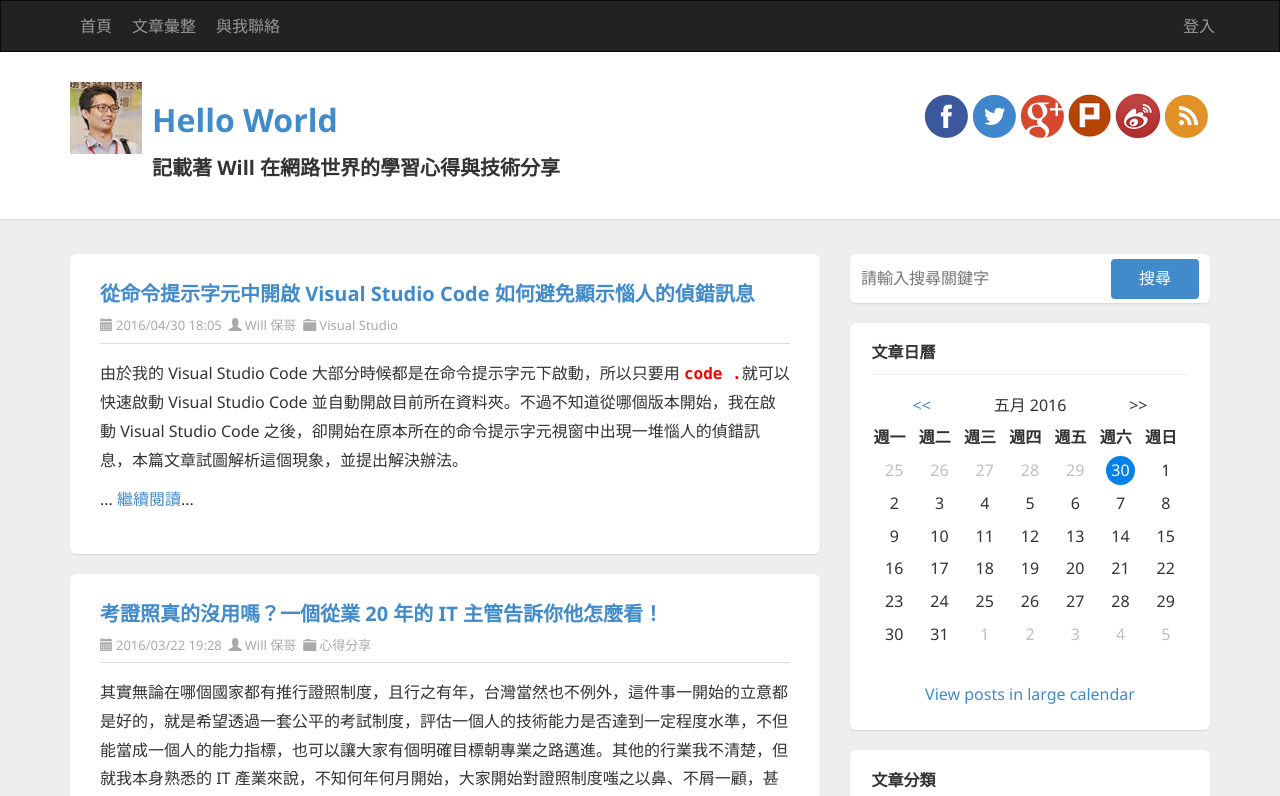
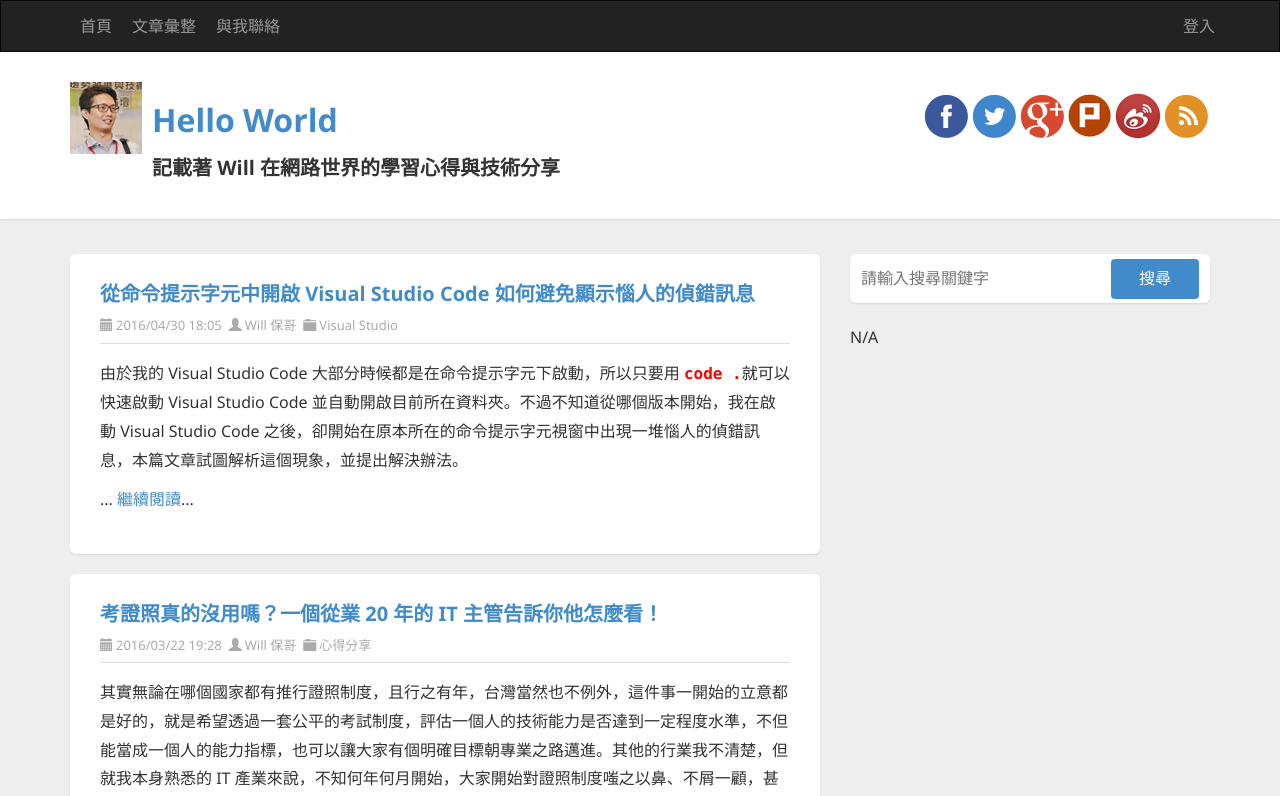
Before and after one commit to doggy8088/demo1101, an Angular app: page / in a window 1280 px wide. Shown: the top 796 px of the page. Built offline with nearby package versions, Linux system fonts and the light colour scheme.

Commit message:
13 練習 ngSwitch 結構型指令的用法與注意事項

```diff
--- a/src/app/app.component.html
+++ b/src/app/app.component.html
@@ -45,6 +45,9 @@
           </div>
         </div>
         <!-- Search END -->
+
+<div [ngSwitch]="keyword">
+  <div *ngSwitchCase="'1'">
 
         <!-- Calendar START -->
         <div class="widget calendar">
@@ -139,6 +142,9 @@
         </div>
         <!-- Calendar END -->
 
+  </div>
+  <div *ngSwitchCase="'2'">
+
         <!-- CategoryList START -->
         <div class="widget categorylist">
           <h4 class="widget-header">
@@ -165,6 +171,8 @@
         </div>
         <!-- CategoryList END -->
 
+  </div>
+  <div *ngSwitchCase="'3'">
         <!-- MVP START -->
         <div class="widget textbox">
           <h4 class="widget-header">
@@ -180,6 +188,12 @@
           </div>
         </div>
         <!-- MVP END -->
+
+  </div>
+  <div *ngSwitchDefault>
+    N/A
+  </div>
+</div>
 
       </div>
     </aside>
```
